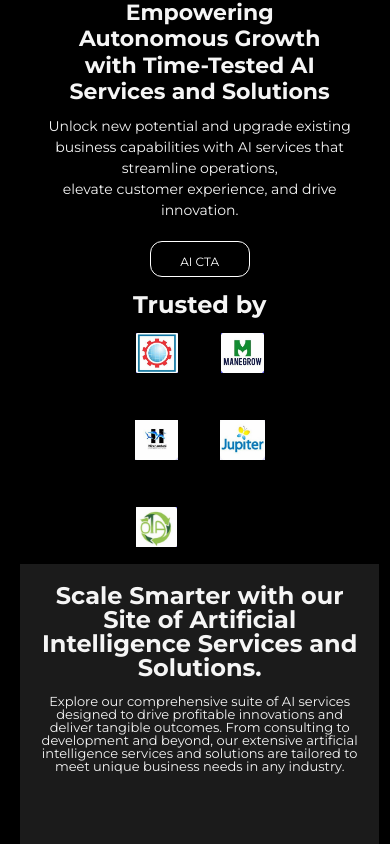
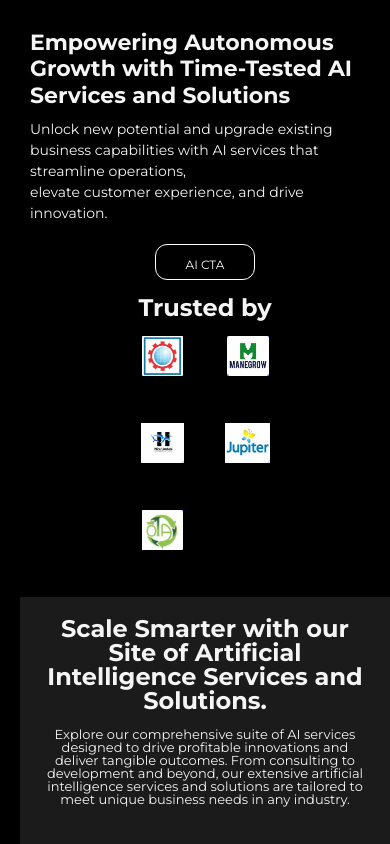
Before and after one commit to aditipatil0315/ai_page, a React (Vite) app: page / in a window 390 px wide. Shown: the top 844 px of the page. Built offline with nearby package versions, Linux system fonts and the light colour scheme.

Commit message:
section1 responsive

```diff
--- a/src/App.jsx
+++ b/src/App.jsx
@@ -19,9 +19,9 @@ function App() {
         <Section2/>
         <Section3/>
         <Section4/>
-        <Section5/>
-        {/* <Case_study/> */}
-        <Section6/>
+        {/* <Section5/> */}
+        <Case_study/>
+        {/* <Section6/> */}
 
     </div>
   )
--- a/src/components/Section1/Section1.css
+++ b/src/components/Section1/Section1.css
@@ -100,7 +100,7 @@
 
   @media (max-width: 768px) {
     .section1 {
-        padding: 0 30px;
+        padding: 30px ;
         min-height: auto; /* Allow height to adjust dynamically */
     }
 
@@ -147,16 +147,19 @@
 
 
     .section1 {
-        padding: 0 15px;
+        background-color: black;
+        padding: 30px 0;
         min-height: auto;
     }
 
     .heading_tagline {
-        padding: 0 15px;
+        text-align: left;
+        /* padding: 0 15px; */
         gap: 10px;
     }
 
     .heading_tagline h1 {
+width: 100%;
         font-size: 22px;
         line-height: 1.2;
     }
--- a/src/components/Section1/Section1.jsx
+++ b/src/components/Section1/Section1.jsx
@@ -16,7 +16,7 @@ const Section1 = () => {
 
 
     <div className="heading_tagline">
-    <h1>Empowering Autonomous Growth <br /> with Time-Tested AI Services and Solutions</h1>
+    <h1>Empowering Autonomous Growth  with Time-Tested AI Services and Solutions</h1>
     <h3>
       Unlock new potential and upgrade existing business capabilities with AI services that streamline operations, <br />
       elevate customer experience, and drive innovation.
```
